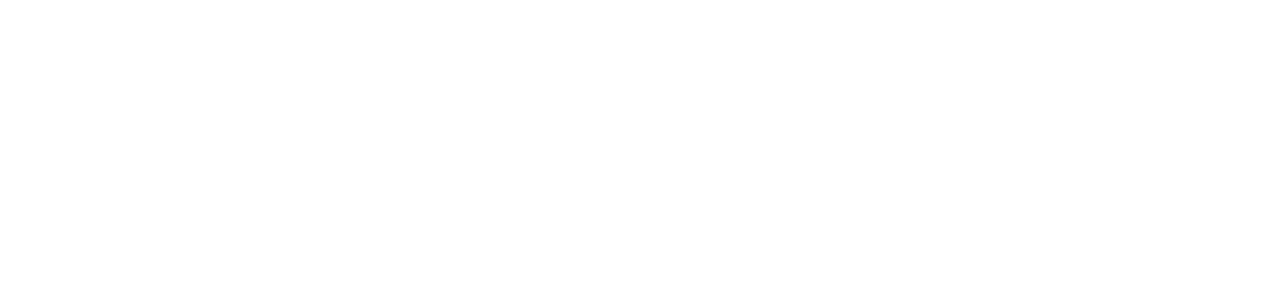
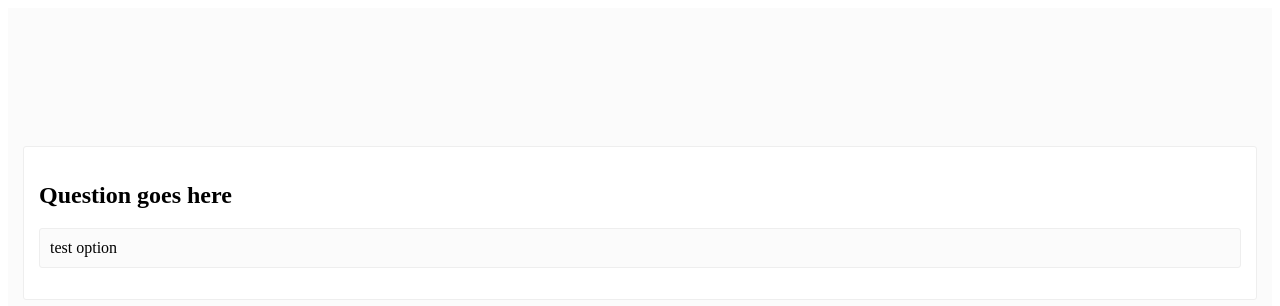
Before and after one commit to srwisdmlabs/h5p-survey-prototype, a plain HTML site: page index.html in a window 1280 px wide. Drawn offline with nearby package versions, Linux system fonts and the light colour scheme.

Commit message:
added elements

```diff
--- a/index.html
+++ b/index.html
@@ -2,6 +2,7 @@
 <html>
 <head>
 	<title>H5P-Survey-Prototype</title>
+	<link rel="stylesheet" type="text/css" href="style.css">
 </head>
 <body>
 
@@ -9,11 +10,18 @@
 		<div class="outter-wrapper">
 			<div class="inner-wrapper">
 				<div class="question-set">
-
+					<div class="question-container">
+						<h2>Question goes here</h2>
+					</div>
+					<div class="options-container">
+					</div>
 				</div>
 			</div>
 		</div>
 	</div>
 
+	<script src="https://ajax.googleapis.com/ajax/libs/jquery/3.2.1/jquery.min.js"></script>
+	<script type="text/javascript" src="script.js"></script>
+
 </body>
 </html>
--- a/script.js
+++ b/script.js
@@ -1,8 +1,10 @@
-// <div class="question-container">
-// 						<h2>Question goes here</h2>
-// 					</div>
-// 					<div class="options-container">
-// 						<div>
-// 							<p>ptions goes here</p>
-// 						</div>
-// 					</div>
+function initialiseQuestionSet(){
+
+	var queSet = "<ul>";
+	queSet += "<li class='option-item'>" + "test option" +"</li>";
+	queSet += "</ul>";
+
+	$('.options-container').append(queSet);
+}
+
+initialiseQuestionSet();
--- a/style.css
+++ b/style.css
@@ -1,10 +1,42 @@
 #container{
 	max-width: 1280px;
 	margin: 0 auto;
+	    display: flex;
+    justify-content: center;
+    align-items: center;
+    height: 50vh;
+    background-color: #fbfbfb;
+    padding: 15px;
 }
 
 .outter-wrapper{
 	background: #fff;
-	border: 1px solid #f9f9f9;
+	border: 1px solid #eee;
 	border-radius: 3px;
+	    width: 100%;
 }
+
+.inner-wrapper{
+	padding: 15px;
+}
+
+ul{
+	padding: 0;
+}
+
+.option-item{
+
+	padding: 10px;
+	margin: 10px 0;
+	border-radius: 3px;
+	border: 1px solid #eee;
+	background-color: #fbfbfb;
+	transition: all 0.4s;
+	cursor: pointer;
+	list-style: none;
+}
+
+.option-item:hover{
+	background-color: #edd6e9;
+	border: 1px solid #
+}
```
